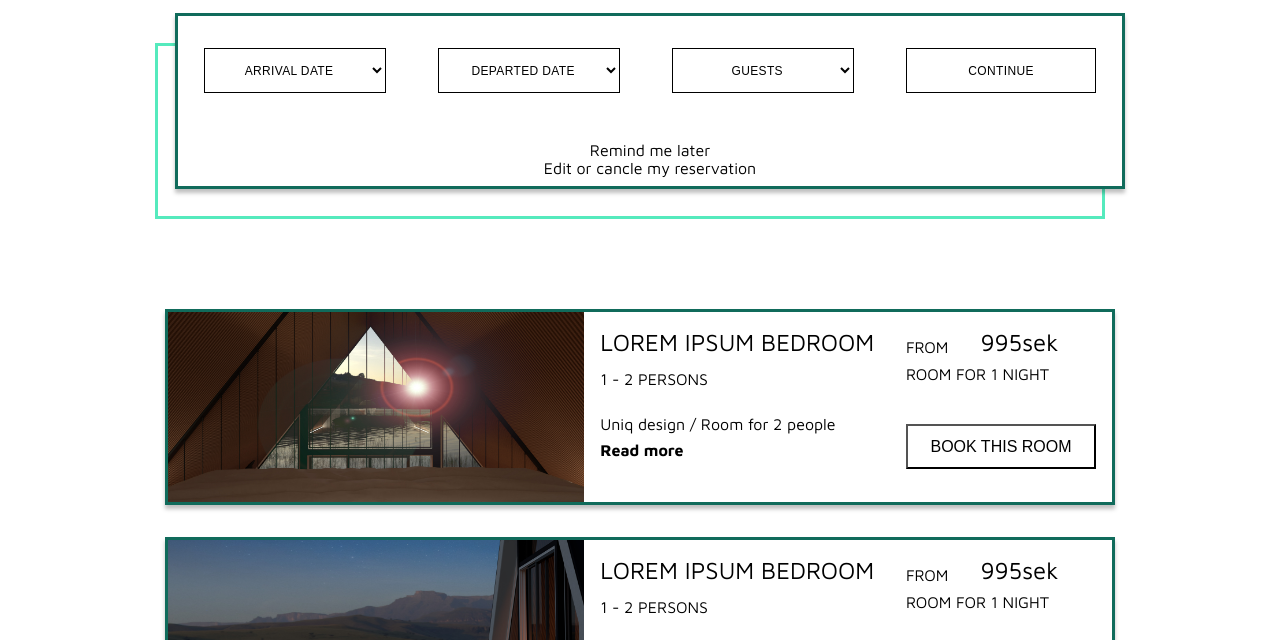
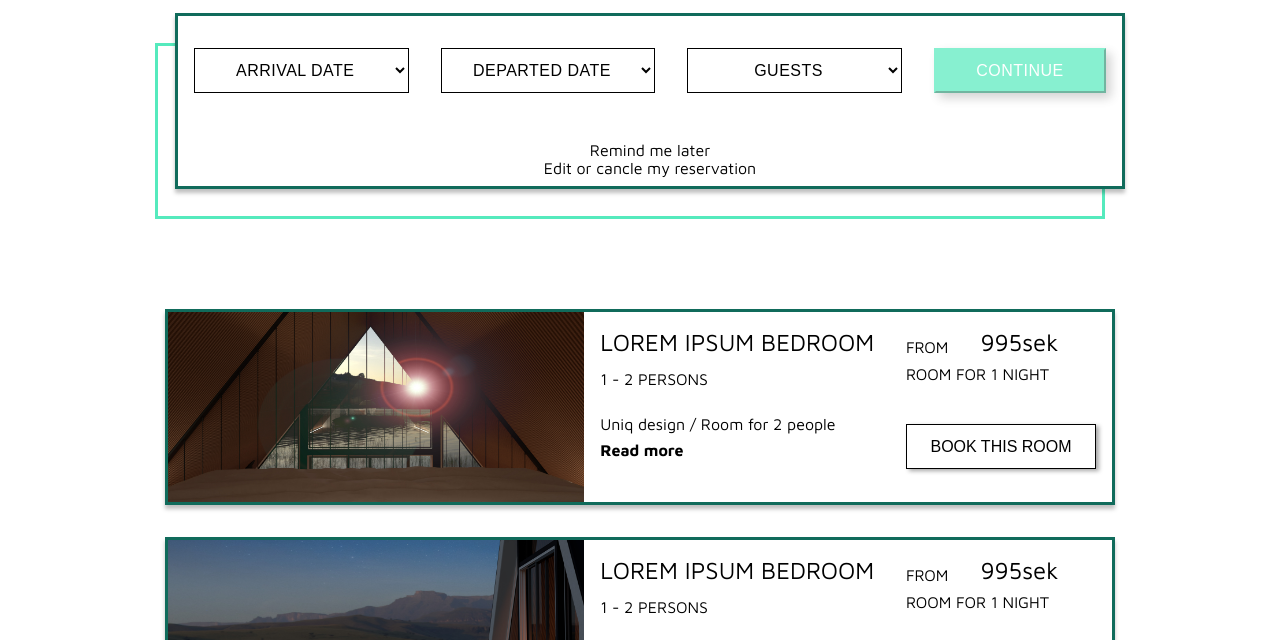
Before and after one commit to nicole-avila/BONZ.AI, a plain HTML site: page booking/booking.html in a window 1280 px wide. Shown: the part 139-779 px from the top of the page. Drawn offline with Linux system fonts and the light colour scheme.

Commit message:
All done - hover on btns

```diff
--- a/booking/style.css
+++ b/booking/style.css
@@ -32,7 +32,7 @@ html, body {
     grid-template-rows: auto;
     justify-content: center;
 }
-.search{
+.search {
     grid-column: 1 / 2;
     grid-row: 2 / 3;
     width: 100%;
@@ -126,9 +126,9 @@ html, body {
         padding: 0 1rem;
     }
     .search__select select {
-        text-align: none;
+        text-align: left;
         font-size: 12px;
-        width: 20%;
+        width: 26%;
     }
     .search__btn {
         font-size: 12px;
@@ -178,7 +178,13 @@ html, body {
     .search__lightgreen--box {
         width: 950px;
         height: 176px;
-
+    }
+    .search__select select {
+        text-align: center;
+        font-size: 16px;
+    }
+    .search__btn {
+        font-size: 16px;
     }
     .bedroom-content {
         grid-column: 1 / 4;
@@ -212,5 +218,8 @@ html, body {
     .footer__content {
         justify-content: space-between;
     }
+    .search__btn {
+        font-size: 16px;
+    }
 
 }
--- a/components/booking/booking.css
+++ b/components/booking/booking.css
@@ -52,17 +52,19 @@ body{
     color: #000;
 }
 .search__btn  {
-    background: #FFFFFF;
     font-style: normal;
     font-weight: 400;
     font-size: 16px;
     line-height: 24px;
+    text-transform: uppercase;
     letter-spacing: 0.03em;
     width: 190px;
     height: 45px;
-    border: 1px solid #000;
-    text-transform: uppercase;
-    color: #000;
+    background-color: #55EABD;
+    border-color: #55EABD;
+    color: #ffffff;
+    opacity: 0.7;
+    box-shadow: 5px 5px 10px rgba(0, 0, 0, 0.25);
 }
 .search__text {
     display: flex;
@@ -156,6 +158,16 @@ body{
     text-transform: uppercase;
     width: 190px;
     height: 45px;
-    background: #FFFFFF;
-    border-radius: 1px solid #106B5B;
+    border: 1px solid #000;
+    background: #ffffff;
+    filter: drop-shadow(3px 2px 2px rgba(0, 0, 0, 0.35));
 }
+.bedroom__btn:hover {
+    background-color: #55EABD;
+    border-color: #55EABD;
+    color: #ffffff;
+    box-shadow: 5px 5px 10px rgba(0, 0, 0, 0.25);
+}
+.bedroom__btn:active {
+    opacity: 0.7;
+ }
--- a/components/nav/nav.css
+++ b/components/nav/nav.css
@@ -41,7 +41,7 @@ body{
         left: 0;
         transform-origin: right;
         transform: scaleX(0);
-        transition: transform .4s ease-in-out;
+        transition: transform .2s ease-in-out;
     }
     .topbar__text a:hover::before {
         transform-origin: left;
```
Also changed, not shown: components/hero/hero.css (+12 -1 lines), components/hero/hero.html (+1 -1 lines), 2 other files.
